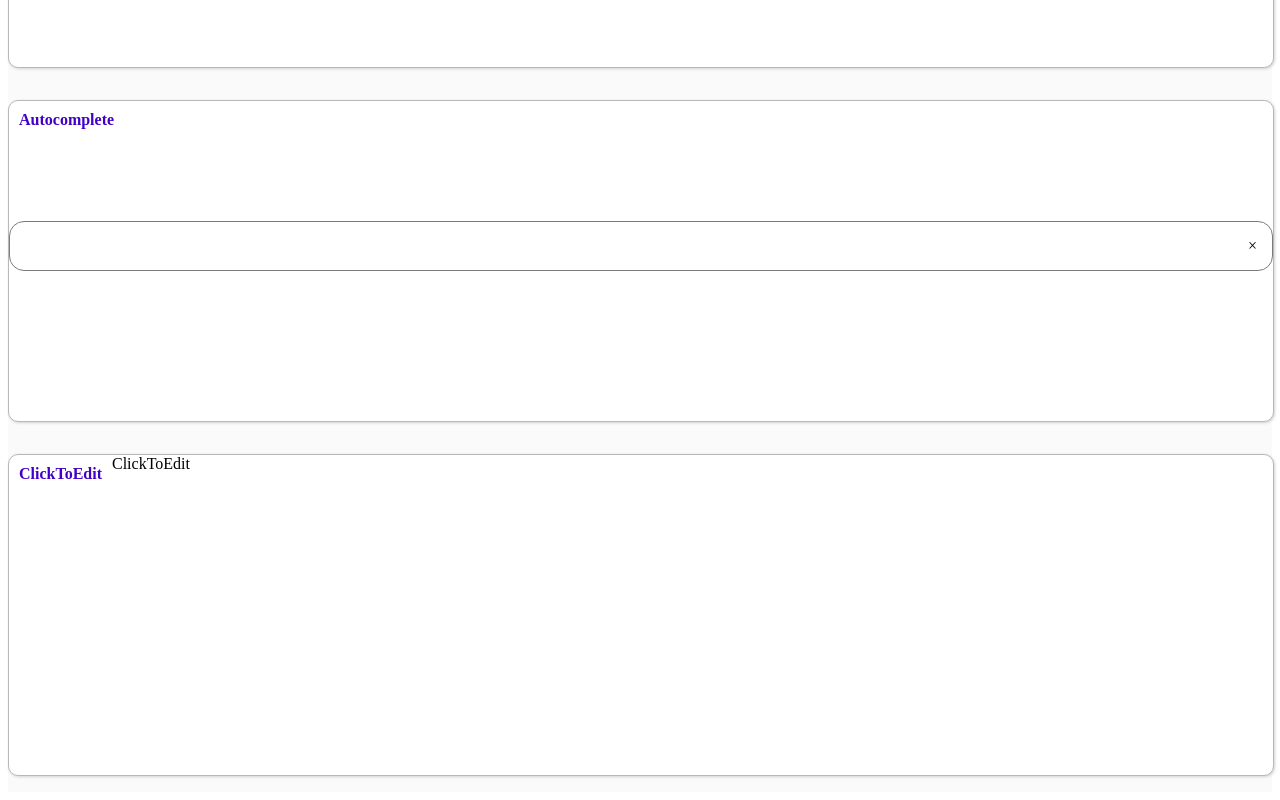
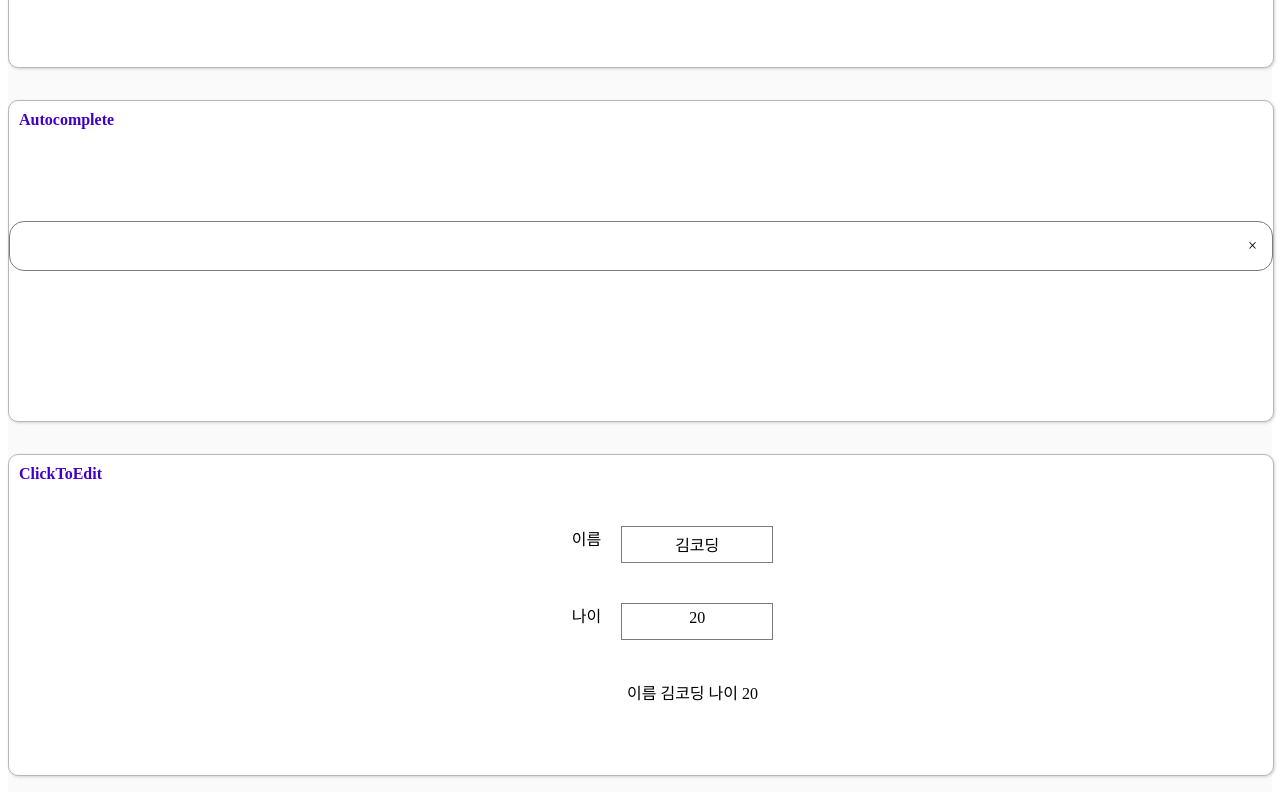
Before and after one commit to lsj135779/wanted_pre_onboarding, a React (Create React App) app in the folder custom-component/: page / in a window 1280 px wide. Shown: the part 1340-2140 px from the top of the page. Built offline with nearby package versions, Linux system fonts and the light colour scheme.

Commit message:
07.make ClickToEdit

```diff
--- a/custom-component/src/component/ClickToEdit.js
+++ b/custom-component/src/component/ClickToEdit.js
@@ -1,5 +1,106 @@
 import styled from "styled-components";
+import { useState, useEffect, useRef } from "react";
+
+const Container = styled.div`
+  height: 100%;
+  display: flex;
+  flex-direction: column;
+  justify-content: center;
+  align-items: center;
+`;
+
+const ChangeBox = styled.div`
+  margin-bottom: 40px;
+  display: flex;
+  /* background: red; */
+  div {
+    margin-right: 20px;
+  }
+`;
+
+const InputBox = styled.div`
+  text-align: center;
+  input {
+    text-align: center;
+    width: 150px;
+    height: 30px;
+  }
+  div {
+    width: 150px;
+    height: 30px;
+    border: 1px solid #7b7b7b;
+    padding-top: 5px;
+  }
+`;
 
 export const ClickToEdit = () => {
-  return <div>ClickToEdit</div>;
+  const [name, setName] = useState("김코딩");
+  const [age, setAge] = useState(20);
+
+  return (
+    <Container>
+      <ChangeBox>
+        <div>이름</div>
+        <InputTag
+          value={name}
+          handleValueChange={(changedValue) => setName(changedValue)}
+        />
+      </ChangeBox>
+      <ChangeBox>
+        <div>나이</div>
+        <InputTag
+          value={age}
+          handleValueChange={(changedValue) => setAge(changedValue)}
+        />
+      </ChangeBox>
+      <div>
+        이름 {name} 나이 {age}
+      </div>
+    </Container>
+  );
 };
+
+const InputTag = ({ value, handleValueChange }) => {
+  const inputEl = useRef(null);
+  const [isEditMode, setEditMode] = useState(false);
+  const [newValue, setNewValue] = useState(value);
+
+  useEffect(() => {
+    if (isEditMode) {
+      inputEl.current.focus();
+    }
+  }, [isEditMode]);
+
+  useEffect(() => {
+    setNewValue(value);
+  }, [value]);
+
+  const handleClick = () => {
+    setEditMode(true);
+  };
+
+  const handleBlur = () => {
+    handleValueChange(newValue);
+    setEditMode(false);
+  };
+
+  const handleInputChange = (e) => {
+    setNewValue(e.target.value);
+  };
+
+  return (
+    <InputBox onClick={handleClick}>
+      {isEditMode ? (
+        <input
+          type="text"
+          value={newValue}
+          ref={inputEl}
+          onBlur={handleBlur}
+          onChange={handleInputChange}
+        />
+      ) : (
+        <div onClick={handleClick}>{newValue}</div>
+      )}
+    </InputBox>
+  );
+};
```
